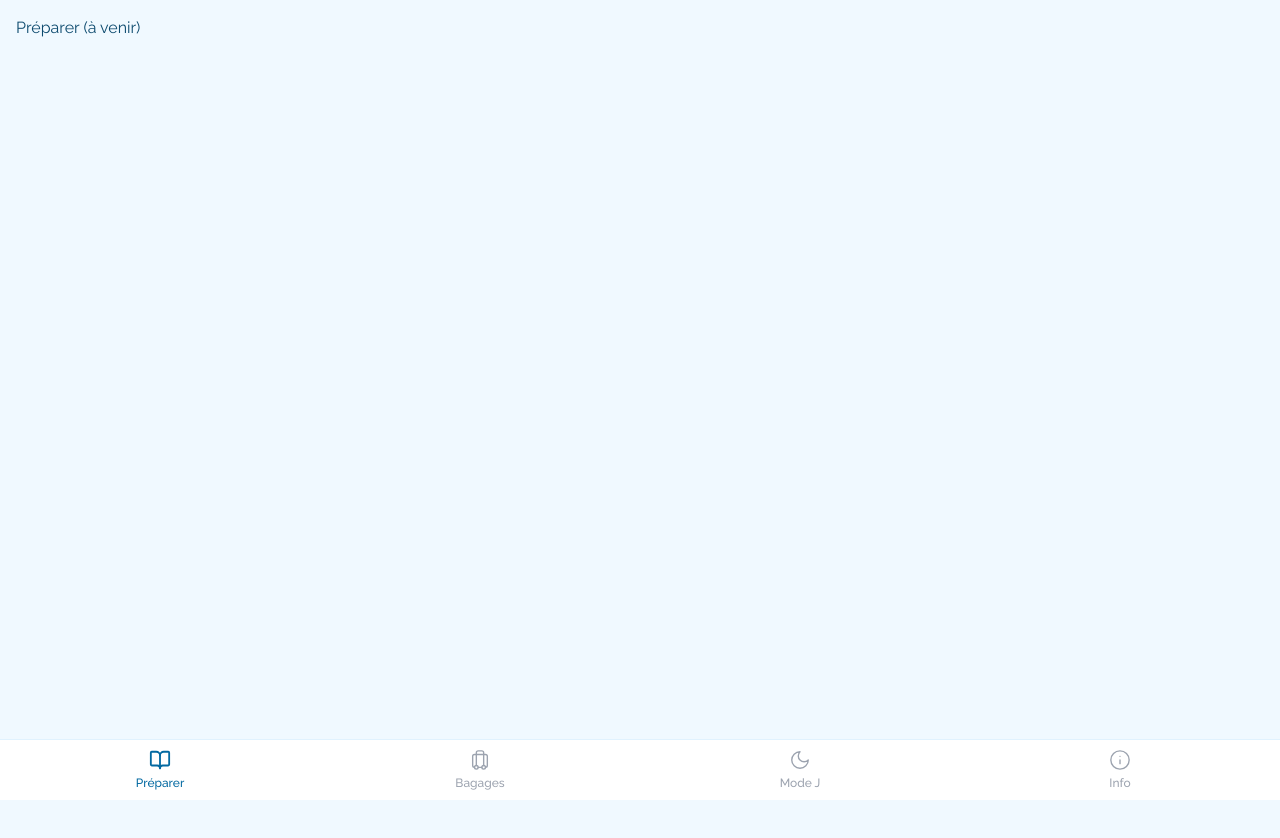
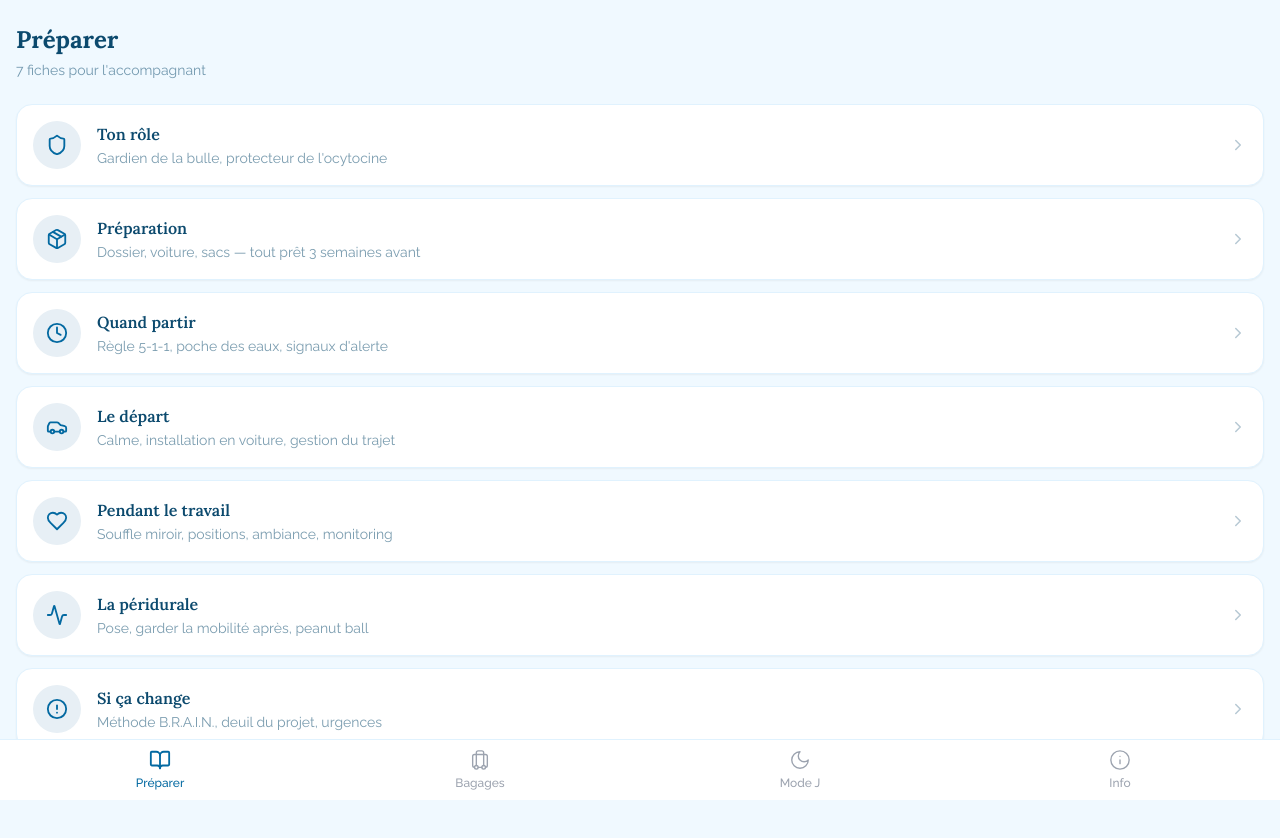
Before and after one commit to odiloncorby-creator/Partner-Birth, a React (Vite) app: page / in a window 1280 px wide. Shown: the top 838 px of the page. Before the commit the page ends 800 px from the top, so only its background shows below. Built offline with nearby package versions, Linux system fonts and the light colour scheme.

Commit message:
feat: section Préparer — 7 fiches tips avec accordéons

```diff
--- /dev/null
+++ b/src/components/Accordion.jsx
@@ -0,0 +1,25 @@
+import { useState } from 'react'
+import { ChevronDown } from 'lucide-react'
+
+export default function Accordion({ title, content }) {
+  const [open, setOpen] = useState(false)
+
+  return (
+    <div className="border-b border-border last:border-0">
+      <button
+        onClick={() => setOpen(!open)}
+        className="flex items-center justify-between w-full py-4 text-left min-h-[44px]"
+        aria-expanded={open}
+      >
+        <span className="font-medium text-foreground pr-4 leading-snug">{title}</span>
+        <ChevronDown
+          size={20}
+          className={`shrink-0 text-primary transition-transform duration-200 ${open ? 'rotate-180' : ''}`}
+        />
+      </button>
+      {open && (
+        <p className="pb-4 text-sm leading-relaxed text-foreground/75">{content}</p>
+      )}
+    </div>
+  )
+}
--- /dev/null
+++ b/src/components/TipCard.jsx
@@ -0,0 +1,23 @@
+import { Shield, Package, Clock, Car, Heart, Activity, AlertCircle, ChevronRight } from 'lucide-react'
+
+const ICON_MAP = { Shield, Package, Clock, Car, Heart, Activity, AlertCircle }
+
+export default function TipCard({ tip, onSelect }) {
+  const Icon = ICON_MAP[tip.icon] ?? Shield
+
+  return (
+    <button
+      onClick={() => onSelect(tip.id)}
+      className="flex items-center gap-4 w-full p-4 bg-white rounded-2xl shadow-sm border border-border text-left min-h-[72px] active:scale-[0.98] transition-transform"
+    >
+      <div className="flex items-center justify-center w-12 h-12 rounded-full bg-muted shrink-0">
+        <Icon size={22} className="text-primary" />
+      </div>
+      <div className="flex-1 min-w-0">
+        <p className="font-semibold text-foreground font-serif">{tip.title}</p>
+        <p className="text-sm text-foreground/55 mt-0.5 truncate">{tip.summary}</p>
+      </div>
+      <ChevronRight size={18} className="text-foreground/30 shrink-0" />
+    </button>
+  )
+}
--- /dev/null
+++ b/src/components/TipDetail.jsx
@@ -0,0 +1,54 @@
+import { Shield, Package, Clock, Car, Heart, Activity, AlertCircle, ArrowLeft, Lightbulb } from 'lucide-react'
+import Accordion from './Accordion'
+
+const ICON_MAP = { Shield, Package, Clock, Car, Heart, Activity, AlertCircle }
+
+export default function TipDetail({ tip, onBack }) {
+  const Icon = ICON_MAP[tip.icon] ?? Shield
+
+  return (
+    <div className="min-h-screen bg-background">
+      {/* Header sticky */}
+      <div className="sticky top-0 z-10 bg-background/95 backdrop-blur border-b border-border px-4 py-3 flex items-center gap-3">
+        <button
+          onClick={onBack}
+          className="flex items-center justify-center w-10 h-10 rounded-full hover:bg-muted -ml-2 min-h-[44px] min-w-[44px]"
+          aria-label="Retour à la liste"
+        >
+          <ArrowLeft size={20} className="text-foreground" />
+        </button>
+        <div className="flex items-center gap-3">
+          <div className="flex items-center justify-center w-9 h-9 rounded-full bg-muted">
+            <Icon size={18} className="text-primary" />
+          </div>
+          <h1 className="text-lg font-semibold font-serif text-foreground">{tip.title}</h1>
+        </div>
+      </div>
+
+      {/* Résumé */}
+      <div className="px-4 pt-5 pb-2">
+        <p className="text-sm text-foreground/55 leading-relaxed">{tip.summary}</p>
+      </div>
+
+      {/* Accordéons */}
+      <div className="px-4 pt-2">
+        {tip.sections.map((section) => (
+          <Accordion key={section.title} title={section.title} content={section.content} />
+        ))}
+      </div>
+
+      {/* Conseil du gynéco */}
+      {tip.gyneco_tip && (
+        <div className="mx-4 mt-6 mb-8 p-4 rounded-2xl bg-primary/5 border border-primary/20">
+          <div className="flex items-start gap-3">
+            <Lightbulb size={18} className="text-primary mt-0.5 shrink-0" />
+            <div>
+              <p className="text-xs font-semibold text-primary mb-1 uppercase tracking-wide">Le conseil du gynéco</p>
+              <p className="text-sm text-foreground/75 leading-relaxed italic">{tip.gyneco_tip}</p>
+            </div>
+          </div>
+        </div>
+      )}
+    </div>
+  )
+}
--- a/src/pages/Prepare.jsx
+++ b/src/pages/Prepare.jsx
@@ -1,3 +1,23 @@
-export default function Prepare() {
-  return <div className="p-4">Préparer (à venir)</div>
+import { TIPS } from '../data/tips'
+import TipCard from '../components/TipCard'
+import TipDetail from '../components/TipDetail'
+
+export default function Prepare({ selectedTipId, onSelectTip, onBack }) {
+  const selectedTip = TIPS.find((t) => t.id === selectedTipId)
+
+  if (selectedTip) {
+    return <TipDetail tip={selectedTip} onBack={onBack} />
+  }
+
+  return (
+    <div className="px-4 pt-6 pb-4">
+      <h1 className="text-2xl font-bold font-serif text-foreground mb-1">Préparer</h1>
+      <p className="text-sm text-foreground/55 mb-6">7 fiches pour l'accompagnant</p>
+      <div className="flex flex-col gap-3">
+        {TIPS.map((tip) => (
+          <TipCard key={tip.id} tip={tip} onSelect={onSelectTip} />
+        ))}
+      </div>
+    </div>
+  )
 }
```
